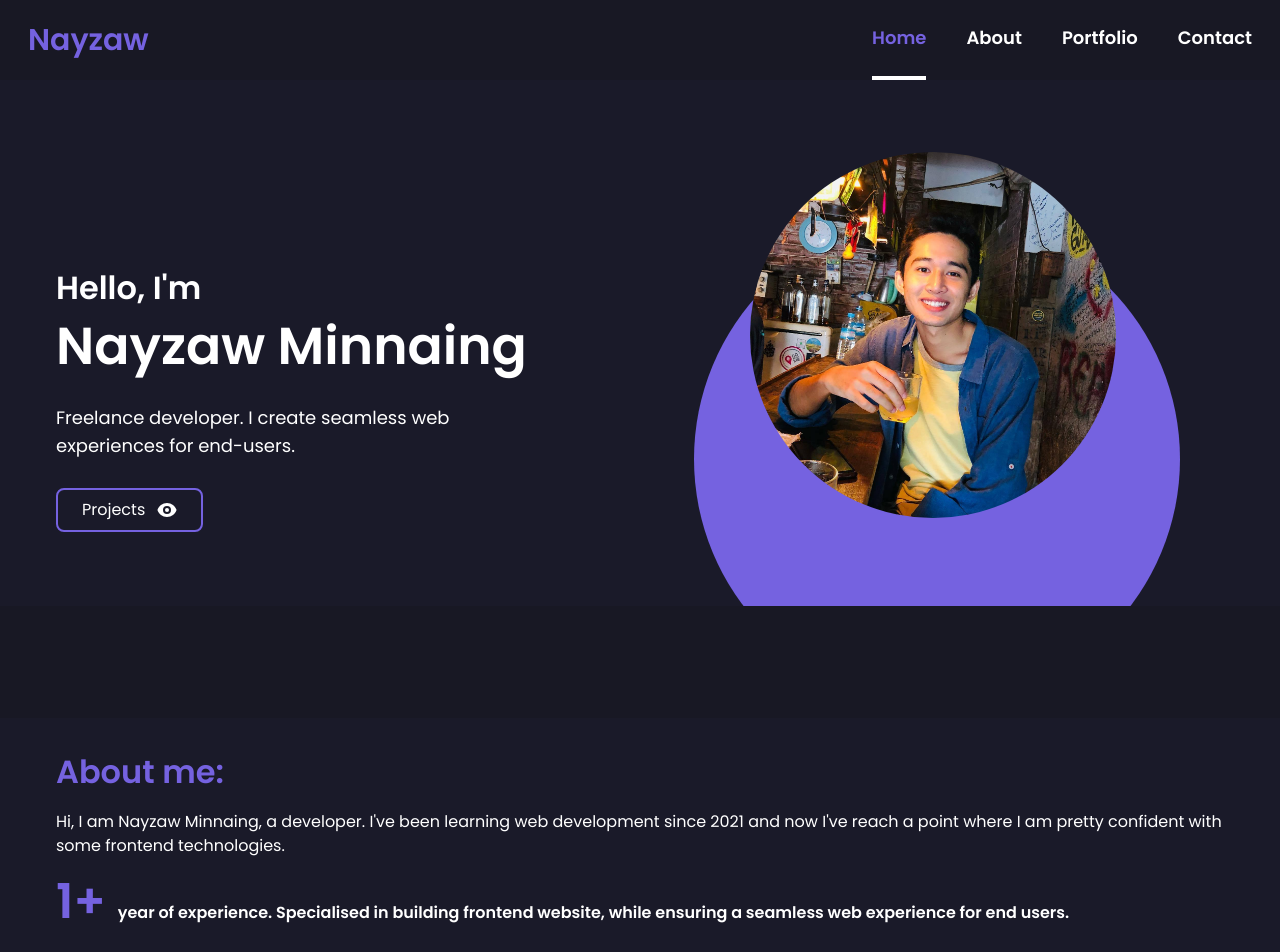
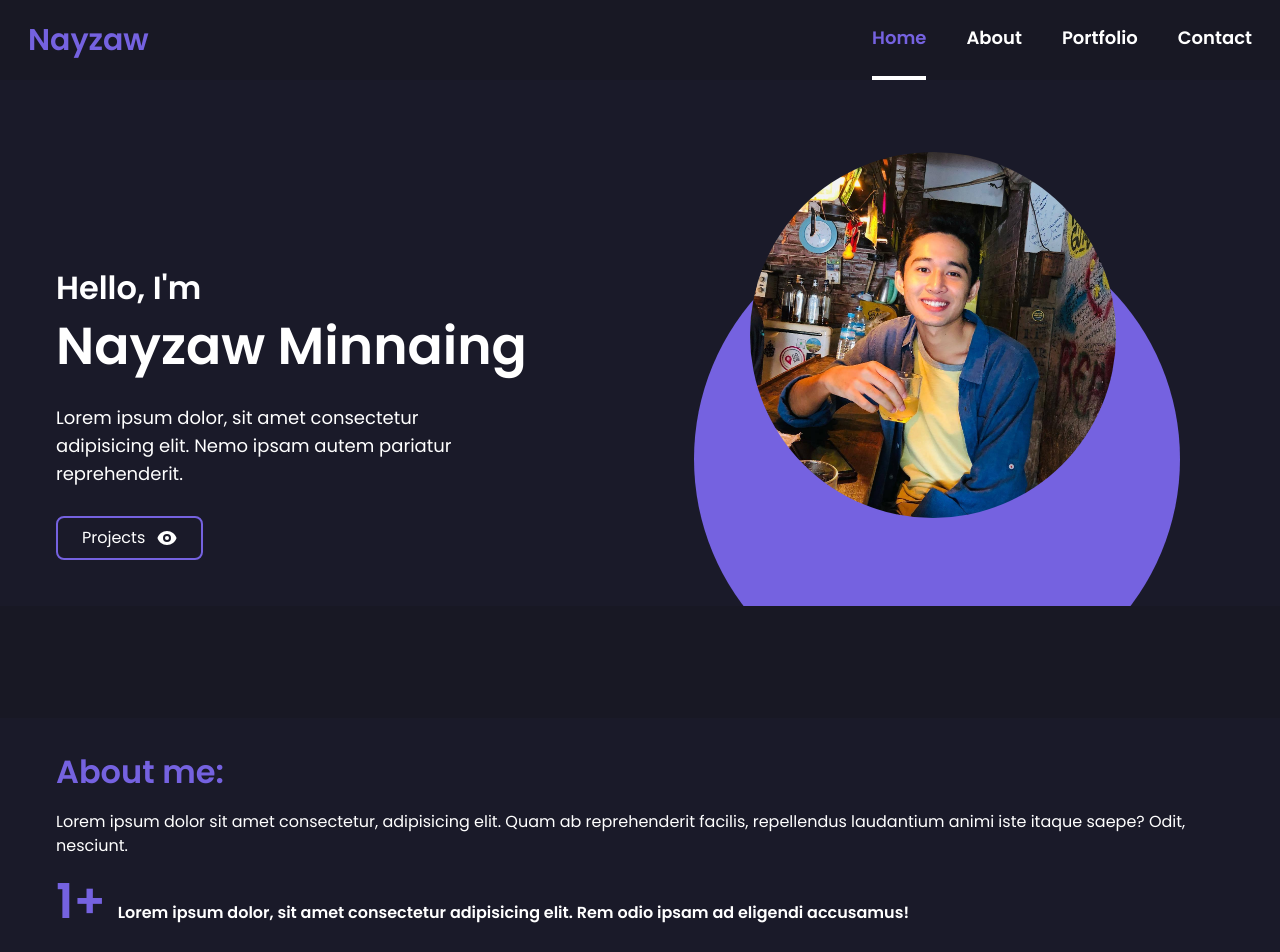
Before and after one commit to ahnge/my-realportfolio, a Next.js app: page / in a window 1280 px wide. Shown: the top 952 px of the page. Built offline with nearby package versions, Linux system fonts and the light colour scheme.

Commit message:
changed tests.
I changed all the contents on page to lorem.

```diff
--- a/components/about/About.js
+++ b/components/about/About.js
@@ -41,9 +41,9 @@ const About = () => {
               : " -translate-x-5 opacity-0"
           }`}
         >
-          Hi, I am Nayzaw Minnaing, a developer. I&apos;ve been learning web
-          development since 2021 and now I&apos;ve reach a point where I am
-          pretty confident with some frontend technologies.
+          Lorem ipsum dolor sit amet consectetur, adipisicing elit. Quam ab
+          reprehenderit facilis, repellendus laudantium animi iste itaque saepe?
+          Odit, nesciunt.
         </p>
         <p
           ref={expRef}
@@ -54,8 +54,8 @@ const About = () => {
           }`}
         >
           <span className=" text-action-pur mr-3 font-bold text-5xl">1+</span>
-          year of experience. Specialised in building frontend website, while
-          ensuring a seamless web experience for end users.
+          Lorem ipsum dolor, sit amet consectetur adipisicing elit. Rem odio
+          ipsam ad eligendi accusamus!
         </p>
       </div>
       <Tech />
--- a/components/hero/HeroLeft.js
+++ b/components/hero/HeroLeft.js
@@ -66,7 +66,8 @@ const HeroLeft = () => {
             : " -translate-x-5 opacity-0"
         }`}
       >
-        Freelance developer. I create seamless web experiences for end-users.
+        Lorem ipsum dolor, sit amet consectetur adipisicing elit. Nemo ipsam
+        autem pariatur reprehenderit.
       </p>
       <HeroBtns />
     </div>
```
